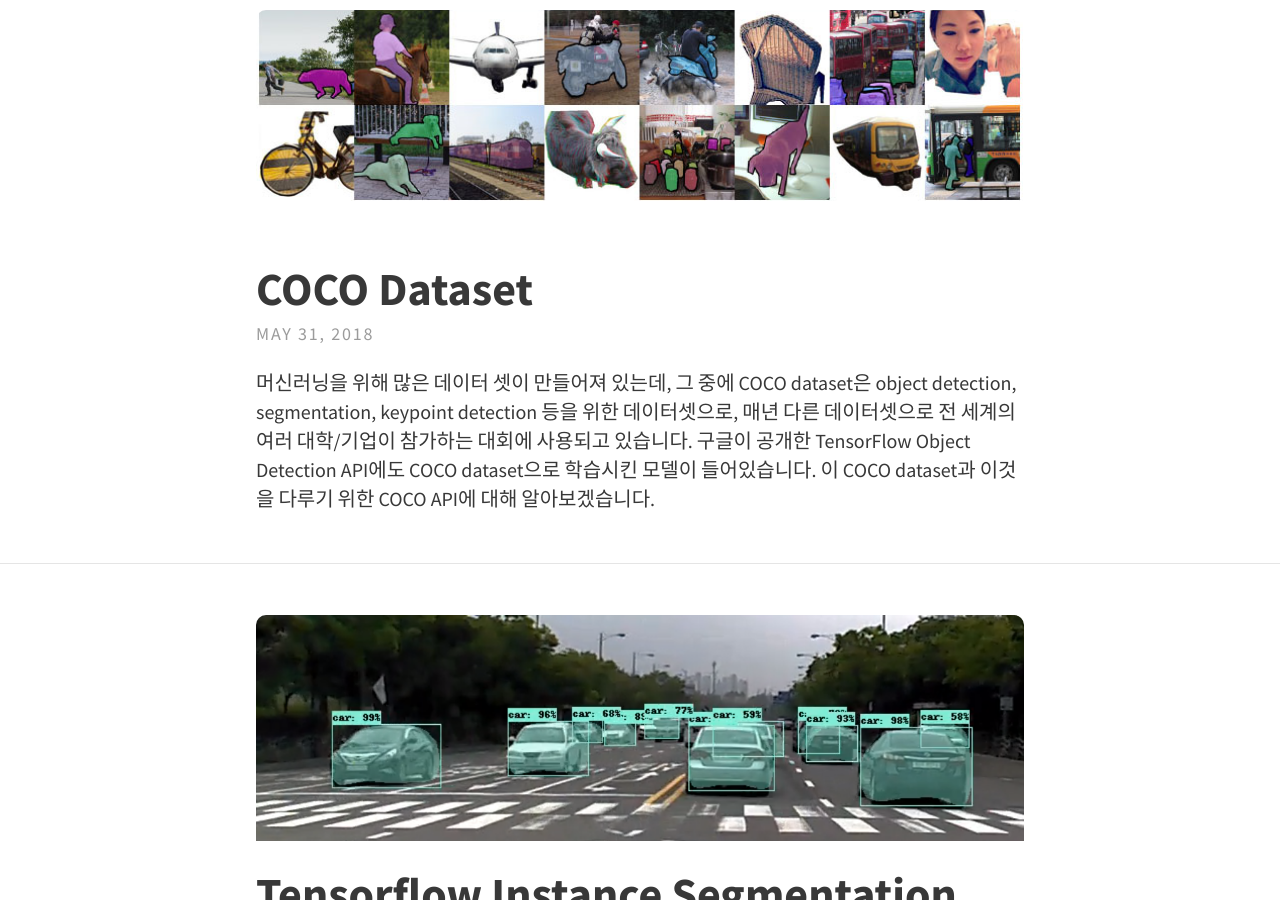
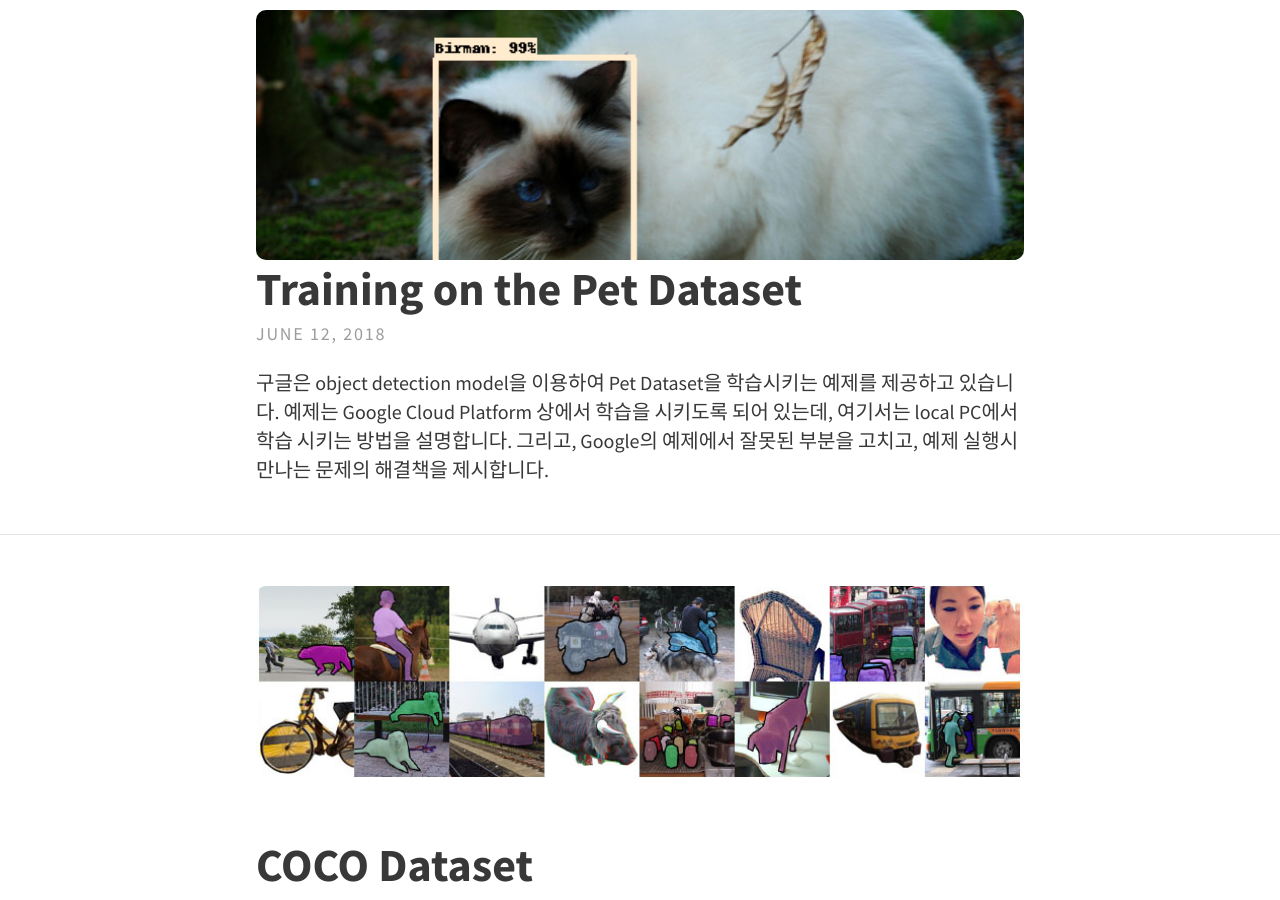
Before and after one commit to ukayzm/ukayzm.github.io, a Jekyll site: the page built from index.html, in a window 1280 px wide and 900 px high, scrolled down 354 px. Built offline with Jekyll 4.4.1, drawn with Linux system fonts in a browser that asks for light colours; the list of posts is cut into pages by our own code.

Commit message:
post pet-training

````diff
--- a/_drafts/2018-06-12-pet-training.md
+++ b/_posts/2018-06-12-pet-training.md
@@ -1,9 +1,9 @@
 ---
 title:  "Training on the Pet Dataset"
 tags:   object-detection
-feature-img: "assets/img/posts/oxford_pet.png"
+feature-img: "assets/img/posts/pet-training.png"
 thumbnail:   "assets/img/posts/oxford_pet.png"
-date:   2018-06-11 21:00:00 +0900
+date:   2018-06-12 11:00:00 +0900
 layout: post
 ---
 
@@ -60,15 +60,28 @@ $ wget http://storage.googleapis.com/download.tensorflow.org/models/object_detec
 $ tar -xvf faster_rcnn_resnet101_coco_11_06_2017.tar.gz
 ```
 
-## Data 준비
+## Data
 
-아래와 같이, data 디렉토리를 준비합니다.
-* Label file: Tensorflow model에서 미리 준비해 놓은 `pet_label_map.pbtxt` 파일을 북사
-* Training, validation 데이터: `create_pet_tf_record.py` 파일을 실행시켜 생성함.
-
+구글이 제공하는 예제 Label 파일을 복사해 넣습니다. Lebel 파일은 분류할 개/고양이의 품종 문자열이 들어 있는 protobuf 형식의 파일 입니다.
 ```bash
 $ cd ~/work/pet-training/data
 $ cp ~/work/tensorflow/models/research/object_detection/data/pet_label_map.pbtxt .
+$ cat ~/work/pet-training/data/pet_label_map.pbtxt
+item {
+  id: 1
+  name: 'Abyssinian'
+}
+
+item {
+  id: 2
+  name: 'american_bulldog'
+}
+...
+```
+
+Object detection은 training이나 evaluation을 하기 위한 데이터로 TFRecord 형식의 파일을 입력으로 받습니다. 그래서, 위에서 다운받은 Pet dataset과 레이블을 조합하여 TFRecord 형식의 파일을 만들어 주어야 합니다. 파일 변환하는 툴은 구글에서 제공하고 있으니, 그것을 그대로 사용합니다.
+
+```bash
 $ python ~/work/tensorflow/models/research/object_detection/dataset_tools/create_pet_tf_record.py \
   --label_map_path=./pet_label_map.pbtxt \
   --data_dir=../download \
@@ -105,9 +118,12 @@ $ sed -i "s|PATH_TO_BE_CONFIGURED|/home/rostude/work/pet-training/data|g" faster
 
 ## Training and evaluation
 
-아래 명령은 아무 디렉토리에서 실행시켜도 됩니다. 여기서도 마찬가지로, 파라미터로 ~로 시작하는 경로를 지정하면 안됩니다.
+이제 준비는 끝났습니다. Training을 시작할 수 있습니다. 참고로, 아래 명령은 아무 디렉토리에서 실행시켜도 됩니다. 여기서도 마찬가지로, 파라미터로 ~로 시작하는 경로를 지정하면 안됩니다.
 
-아래와 같이 python명령으로 Training을 시키면 주기적으로 로그가 출력됩니다.
+### Training
+
+아래와 같이 python명령으로 Training을 시키킵니다. 주기적으로 로그가 출력됩니다.
+
 ```bash
 $ python ~/work/tensorflow/models/research/object_detection/train.py \
     --logtostderr \
@@ -136,10 +152,20 @@ INFO:tensorflow:global step 612: loss = 1.2626 (58.015 sec/step)
 ...
 ```
 
-터미널을 하나 더 띄워서 아래와 같이 tensorboard를 실행시키고 web browser에서 "localhost:6006"을 띄워서 진행 과정을 모니터링 합니다.
+중간에 `"Saving checkpoint"` 로그가 보이죠? Training 결과를 중간 중간에 저장을 하는 것입니다. 이 기능 때문에, training 중간에 언제든지 ^C를 눌러 중단시켰다가, 동일 명령을 입력하여 training을 재개할 수 있습니다.
+
+### Monitoring
+
+터미널을 하나 더 띄워서 아래와 같이 tensorboard를 실행시키고 web browser에서 "localhost:6006"을 띄우면 진행 과정을 모니터링 할 수 있습니다.
 ```bash
 $ tensorboard --logdir=/home/rostude/work/pet-training/
 ```
+
+아래 그림은 2일간 학습을 시킨 결과 입니다. (제 CPU가 그리 좋은 편이 아니고, GPU도 없습니다.)
+
+![pet-training-total-loss]({{ site.url }}/assets/img/posts/pet-training-total-loss.png)
+
+### Evaluation
 
 학습이 잘 진행되는지 검증하기 위해, 터미널을 하나 더 띄워서 아래와 같이 evaluation을 실행합니다.
 ```bash
@@ -149,31 +175,62 @@ $ python ~/work/tensorflow/models/research/object_detection/eval.py \
     --checkpoint_dir=/home/rostude/work/pet-training/training \
     --eval_dir=/home/rostude/work/pet-training/eval
 ```
-저의 경우에는 노트북에서 실행을 시켰는데, evaluation을 실행하면 컴퓨터가 매우 느려졌습니다. 대신에, tensorboard의 image tab에서 evaluation 결과를 확인할 수 있습니다.
+
+구글의 Guide에서는 training과 evaluation을 동시에 실행시켜도 된다고 되어 있습니다. 하지만 저의 경우에는 노트북에서 실행을 시켰는데, evaluation을 실행하면 컴퓨터가 매우 느려졌습니다.
+그래서, 저는 ^C로 training을 중단 시키고 evaluation을 실행시켰습니다.
+Evaluation을 실행시키면, tensorboard에 image tab이 생기고, 아래 그림과 같이 학습 결과를 눈으로 확인할 수 있습니다. 제 경우는 대략 500 step의 training을 돌고 난 후부터 한 두개 이미지씩 인식을 하기 시작했습니다.
 
 ![pet-tensorboard-image]({{ site.url }}/assets/img/posts/pet-tensorboard-image.png)
 
 ## Checkpoint and Frozen Graph
 
+충분히 학습을 시켰다고 생각되면, 이제 학습을 중단시키고 학습된 모델을 export해야 합니다. Export된 모델은 [이 예제]({{ site.url }}/tensorflow-instance-segmentation/)에 그대로 적용할 수 있습니다.
+
+아래와 같이, Checkpoint가 생성된 것을 확인할 수 있습니다. 이 Checkpoint를 frozen graph로 export 하는 것입니다.
 ```bash
 $ cd ~/work/pet-training/training
 $ ls
-checkpoint                          model.ckpt-440.data-00000-of-00001
-events.out.tfevents.1528331021.a42  model.ckpt-440.index
-events.out.tfevents.1528336914.a42  model.ckpt-440.meta
-graph.pbtxt                         model.ckpt-494.data-00000-of-00001
-model.ckpt-332.data-00000-of-00001  model.ckpt-494.index
-model.ckpt-332.index                model.ckpt-494.meta
-model.ckpt-332.meta                 model.ckpt-547.data-00000-of-00001
-model.ckpt-385.data-00000-of-00001  model.ckpt-547.index
-model.ckpt-385.index                model.ckpt-547.meta
-model.ckpt-385.meta                 pipeline.config
-$ python ~/work/tensorflow/models/research/object_detection/export_inference_graph.py --input_type image_tensor --pipeline_config_path ../data/faster_rcnn_resnet101_pets.config --trained_checkpoint_prefix=./model.ckpt-547 --output_directory ../freeze
+checkpoint                            model.ckpt-21310.index
+events.out.tfevents.1528331021.a42    model.ckpt-21310.meta
+events.out.tfevents.1528336914.a42    model.ckpt-21365.data-00000-of-00001
+events.out.tfevents.1528418824.a42    model.ckpt-21365.index
+events.out.tfevents.1528419447.a42    model.ckpt-21365.meta
+events.out.tfevents.1528419623.a42    model.ckpt-21420.data-00000-of-00001
+events.out.tfevents.1528448067.a42    model.ckpt-21420.index
+events.out.tfevents.1528680565.a42    model.ckpt-21420.meta
+graph.pbtxt                           model.ckpt-21475.data-00000-of-00001
+model.ckpt-21254.data-00000-of-00001  model.ckpt-21475.index
+model.ckpt-21254.index                model.ckpt-21475.meta
+model.ckpt-21254.meta                 pipeline.config
+model.ckpt-21310.data-00000-of-00001
+
+$ python ~/work/tensorflow/models/research/object_detection/export_inference_graph.py \
+    --input_type image_tensor \
+	--pipeline_config_path ../data/faster_rcnn_resnet101_pets.config \
+	--trained_checkpoint_prefix=./model.ckpt-21475 \
+	--output_directory ../freeze
 $ ls ../freeze/
 checkpoint                 model.ckpt.data-00000-of-00001  model.ckpt.meta  saved_model/
 frozen_inference_graph.pb  model.ckpt.index                pipeline.config
 ```
 
+위와 같이 `export_inference_graph.py`를 실행시키면 `freeze` 디렉토리에 `frozen_inference_graph.pb` 파일이 생성됩니다. 바로 이 파일이 이 글의 최종 결과물입니다.
+
+## 적용
+
+`frozen_inference_graph.pb` 파일과 `pet_label_map.pbtxt` 파일이 있으면 ({{ site.url }}/tensorflow-instance-segmentation/)에서와 동일한 방법으로 Webcam 동영상에서 개/고양이 품종을 인식할 수 있습니다. JPEG에서 이미지를 인식하여 JPEG 파일로 저장하는 예제도 추가하였습니다.
+
+```bash
+$ mkdir -p ~/work/opencv
+$ cd ~/work/opencv
+$ git clone https://github.com/ukayzm/opencv.git
+$ cd object_detection_tensorflow
+$ mkdir pet
+$ cp ~/work/pet-training/freeze/frozen_inference_graph.pb ./pet
+$ cp ~/work/pet-training/data/pet_label_map.pbtxt ./data
+$ python ./image_detector.py input.jpg -o output.jpg
+$ python ./object_detector.py
+```
 
 ## Trouble Shooting
 
@@ -217,3 +274,4 @@ $ pip install contextlib2
 
 * [https://github.com/tensorflow/models/blob/master/research/object_detection/g3doc/running_pets.md](https://github.com/tensorflow/models/blob/master/research/object_detection/g3doc/running_pets.md)
 * [http://www.robots.ox.ac.uk/~vgg/data/pets/](http://www.robots.ox.ac.uk/~vgg/data/pets/)
+*
````
Also changed, not shown: assets/img/posts/pet-training-total-loss.png (added), assets/img/posts/pet-training.png (added).
